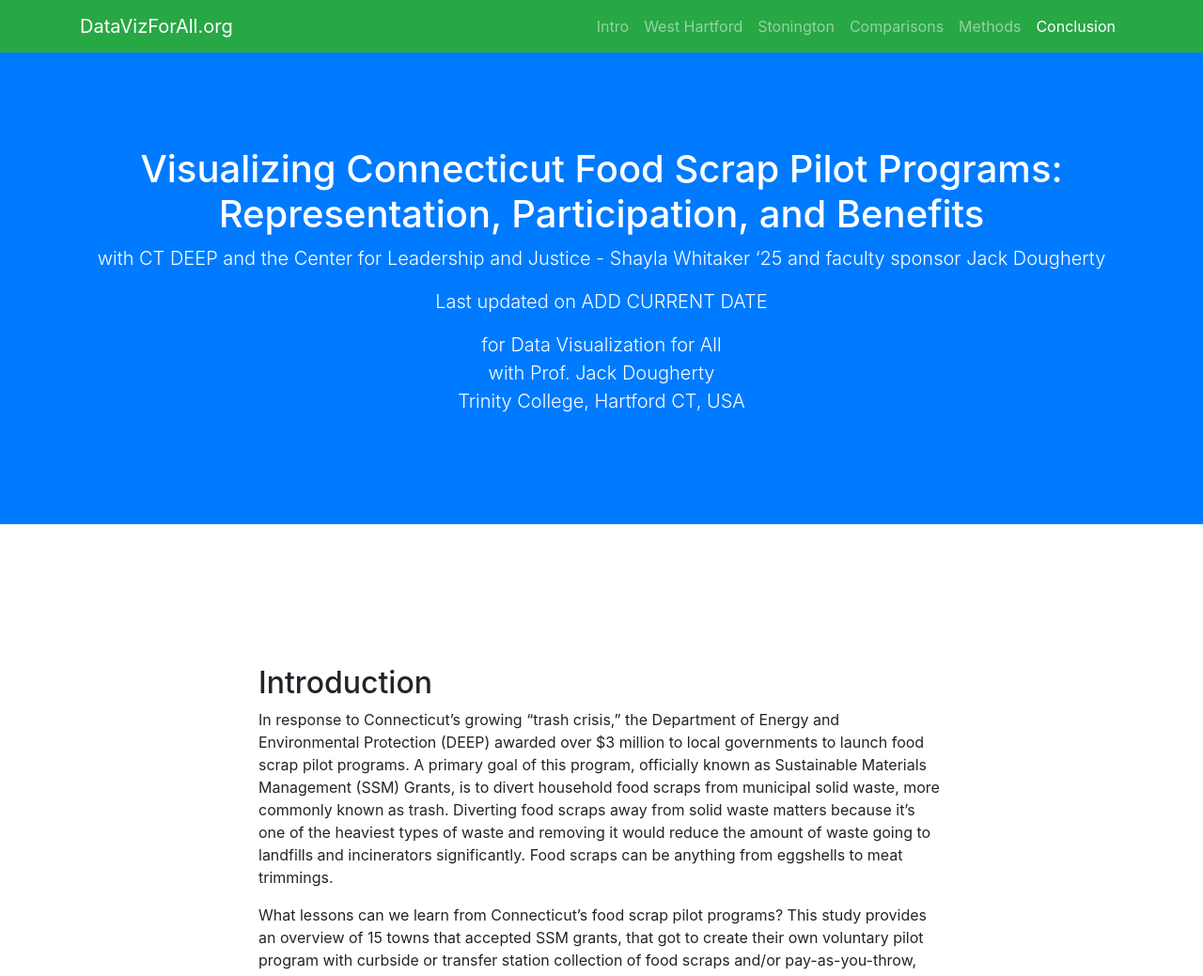
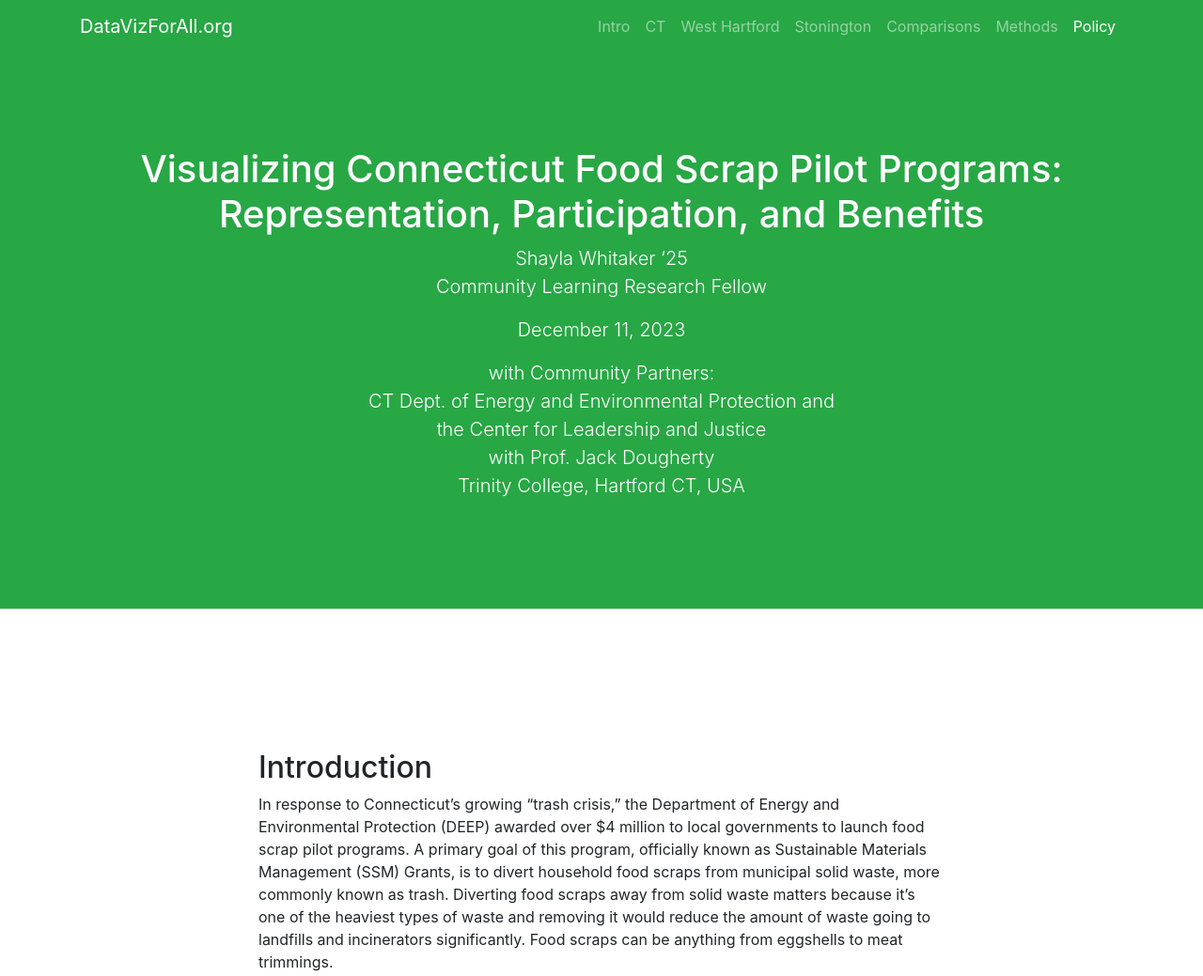
Before and after one commit to DataVizForAll/whitaker, a plain HTML site: page index.html in a window 1280 px wide. Shown: the top 1039 px of the page at 94% size. Drawn offline with nearby package versions, Linux system fonts and the light colour scheme.

Commit message:
Add files via upload

```diff
--- a/index.html
+++ b/index.html
@@ -37,6 +37,9 @@
             <a class="nav-link js-scroll-trigger" href="#section1">Intro</a>
           </li>
           <li class="nav-item">
+            <a class="nav-link js-scroll-trigger" href="#section1b">CT</a>
+          </li>
+          <li class="nav-item">
             <a class="nav-link js-scroll-trigger" href="#section2">West Hartford</a>
           </li>
           <li class="nav-item">
@@ -49,7 +52,7 @@
             <a class="nav-link js-scroll-trigger" href="#section5">Methods</a>
           </li>
           <li class="nav-item">
-            <a class="nav-link js-scroll-trigger" href="#section6">Conclusion</a>
+            <a class="nav-link js-scroll-trigger" href="#section6">Policy</a>
           </li>
 
         </ul>
@@ -58,12 +61,12 @@
   </nav>
   <!-- Navigation container ends here -->
 
-  <header class="bg-primary text-white">
+  <header class="bg-success text-white">
     <div class="container text-center">
       <h1>Visualizing Connecticut Food Scrap Pilot Programs: Representation, Participation, and Benefits</h1>
-      <p class="lead">with CT DEEP and the Center for Leadership and Justice - Shayla Whitaker ‘25 and faculty sponsor Jack Dougherty</p>
-      <p class="lead">Last updated on ADD CURRENT DATE</p>
-      <p class="lead">for Data Visualization for All</br>with Prof. Jack Dougherty</br>Trinity College, Hartford CT, USA</p>
+      <p class="lead">Shayla Whitaker ‘25 <br> Community Learning Research Fellow</p>
+      <p class="lead"> December 11, 2023</p>
+      <p class="lead">with Community Partners:<br>CT Dept. of Energy and Environmental Protection and <br> the Center for Leadership and Justice</br>with Prof. Jack Dougherty</br>Trinity College, Hartford CT, USA</p>
     </div>
   </header>
 
@@ -74,7 +77,7 @@
         <div class="col-lg-8 mx-auto">
           <h2>Introduction</h2>
 
-          <p>In response to Connecticut’s growing “trash crisis,” the Department of Energy and Environmental Protection (DEEP) awarded over $3 million to local governments to launch food scrap pilot programs. A primary goal of this program, officially known as Sustainable Materials Management (SSM) Grants, is to divert household food scraps from municipal solid waste, more commonly known as trash. Diverting food scraps away from solid waste matters because it’s one of the heaviest types of waste and removing it would reduce the amount of waste going to landfills and incinerators significantly. Food scraps can be anything from eggshells to meat trimmings.</p>
+          <p>In response to Connecticut’s growing “trash crisis,” the Department of Energy and Environmental Protection (DEEP) awarded over $4 million to local governments to launch food scrap pilot programs. A primary goal of this program, officially known as Sustainable Materials Management (SSM) Grants, is to divert household food scraps from municipal solid waste, more commonly known as trash. Diverting food scraps away from solid waste matters because it’s one of the heaviest types of waste and removing it would reduce the amount of waste going to landfills and incinerators significantly. Food scraps can be anything from eggshells to meat trimmings.</p>
           <p>What lessons can we learn from Connecticut’s food scrap pilot programs? This study provides an overview of 15 towns that accepted SSM grants, that got to create their own voluntary pilot program with curbside or transfer station collection of food scraps and/or pay-as-you-throw, with more in-depth analysis of West Hartford, that opted for a small food scraps collection program, and Stonington, that opted for a town wide food scraps collection program, using publicly-accessible data and visualization tools to tell a broader story. More specifically, the study poses three research questions: </p>
             <ol>
               <li><strong>Representation:</strong> How representative are demographics (racial, socioeconomic) of the pilot program participants when compared to the greater town or city where it is located? </li>
@@ -113,7 +116,7 @@
         <p>Towns awarded grants were able to create voluntary programs by their own design. These programs could consist of food scraps collections via a new hauling route or co-collected with regular trash. Towns also had the option of implementing unit-based pricing (UBP), also referred to as pay-as-you-throw (PAYT), in which people pay a small fee for every unit of solid waste they throw away, typically by the bag. Towns were able to choose which diversion method they wanted to focus on. This study looks more specifically at food scraps pilot programs, not UBP programs.</p>
         <p>All of these towns were approved for grants; however, their programs are in varying states. Many towns have decided to move forward and have begun pilot programs, some towns are still in the planning stages, and others decided not to accept the grant. A total of 15 towns decided to move forward with the Sustainable Materials Management Grants. Green towns have opted for curbside pickup programs, yellow towns have transfer station drop-offs, blue towns are still in development, orange towns have decided to conclude their pilot programs, and red towns decided not to move forward with the grant.</p>
 
-          <iframe title="Towns Receiving Reimbursement Grants" aria-label="Map" id="datawrapper-chart-cT97y" src="https://datawrapper.dwcdn.net/cT97y/8/" scrolling="no" frameborder="0" style="width: 0; min-width: 100% !important; border: none;" height="583" data-external="1"></iframe><script type="text/javascript">!function(){"use strict";window.addEventListener("message",(function(a){if(void 0!==a.data["datawrapper-height"]){var e=document.querySelectorAll("iframe");for(var t in a.data["datawrapper-height"])for(var r=0;r<e.length;r++)if(e[r].contentWindow===a.source){var i=a.data["datawrapper-height"][t]+"px";e[r].style.height=i}}}))}();
+          <iframe id="section1b" title="Towns Receiving Reimbursement Grants" aria-label="Map" id="datawrapper-chart-cT97y" src="https://datawrapper.dwcdn.net/cT97y/8/" scrolling="no" frameborder="0" style="width: 0; min-width: 100% !important; border: none;" height="583" data-external="1"></iframe><script type="text/javascript">!function(){"use strict";window.addEventListener("message",(function(a){if(void 0!==a.data["datawrapper-height"]){var e=document.querySelectorAll("iframe");for(var t in a.data["datawrapper-height"])for(var r=0;r<e.length;r++)if(e[r].contentWindow===a.source){var i=a.data["datawrapper-height"][t]+"px";e[r].style.height=i}}}))}();
           </script>
 
           <p><small>Figure 3. Map of CT towns approved for reimbursement grants. </small></p>
@@ -132,7 +135,7 @@
           <h2>West Hartford Case Study</h2>
           <p>West Hartford was one of the towns that accepted a Sustainable Materials Management grant. They received $109,000 to design a organics-specific curbside collection program to be hauled by Blue Earth serving 700 homes within a small subsection of West Hartford. </p>
           <center><img src="bucket.png" style="width: 40%; margin: 30px 0"></center>
-          <P><small>Figure 4. Example of composting bucket used in West Hartford pilot area being collected by Blue Earth. [Source: <a href="https://www.youtube.com/watch?v=vH17O9SQjo8">Luciana Granstrand</a>]</small></p>
+          <P><small>Figure 4. Example of composting bucket used in West Hartford pilot area being collected by Blue Earth. [Source: <a href="https://www.youtube.com/watch?v=vH17O9SQjo8">Youtube Video by Luciana Granstrand</a>]</small></p>
 
           <p>The pilot area selected is a part of Census Tract 4970. The pilot program began May 1, 2023 and it intends to run for 9 months. </p>
           <iframe title="Food Compost Pilot Area and Census Tract, West Hartford (Copy)" aria-label="Locator maps" id="datawrapper-chart-6fH4I" src="https://datawrapper.dwcdn.net/6fH4I/5/" scrolling="no" frameborder="0" style="width: 0; min-width: 100% !important; border: none;" height="697" data-external="1"></iframe><script type="text/javascript">!function(){"use strict";window.addEventListener("message",(function(a){if(void 0!==a.data["datawrapper-height"]){var e=document.querySelectorAll("iframe");for(var t in a.data["datawrapper-height"])for(var r=0;r<e.length;r++)if(e[r].contentWindow===a.source){var i=a.data["datawrapper-height"][t]+"px";e[r].style.height=i}}}))}();
@@ -249,10 +252,10 @@
             <div class="container">
               <div class="row">
                 <div class="col-lg-8 mx-auto">
-                  <h2>Data Limitations and Policy Recommendations</h2>
+                  <h2>Policy Recommendations About Data Limitations</h2>
           <ol>
             <li>In data collection I learned that the types of data West Hartford and Stonington collected were not uniform, and that is presumably true for the other pilot programs. Furthermore, each municipality had the chance to design their own program, which created more incongruity across data collection. Without uniform data it is not easy to compare the effectiveness of the food scraps collection programs. If CT DEEP funds future pilot programs, it should provide towns with a template about the data they are required to collect and report, such as: tons of food scraps, tons of solid waste tons, the number of households that put out food scraps each week, and tipping fees for both food scraps and solid waste.</li>
-            <li> second</li>
+            <li> I contacted staff at five towns that operated curbside food scrap pilot programs, but only two of them shared public data (West Hartford and Stonington). Data was not provided by Middletown, Meriden, and West Haven. Middletown staff reported that they were unable to share data because they were preoccupied implementing a permanent version of their pilot program. Meriden and West Haven did not share data because they said CT DEEP was not amenable to them sharing town data at the time of request. When I directly asked CT DEEP for the data, their staff declined on the grounds that another party had previously submitted a Freedom of Information Act (FOIA) request for the food scraps data, and until that request was resolved, they could “not skip over it” and share the data with me. Using FOIA as a reason to not share data is a very frustrating conundrum, because the original intent of FOIA is for the government to provide public data upon request (“Citizens”). Being unwilling to share public data  defeats the purpose of government-funded pilot programs because if the results are not publicly shared by design, then the public cannot learn from the experiment.</li>
           </ol>
 
 
@@ -274,6 +277,8 @@
           <p>Barrett, Julia R. “Compost: Your Trash, Nature’s Treasure!” American Chemical Society, Nov. 2017, <a href='https://www.acs.org/education/resources/highschool/chemmatters/past-issues/2017-2018/october2017/composting-your-trash-natures-treasure.html'>www.acs.org/education/resources/highschool/chemmatters/past-issues/2017-2018/october2017/composting-your-trash-natures-treasure.html</a>.</p>
 
           <p>“Composting at Home | US EPA.” United States Environmental Protection Agency, US EPA, 14 June 2023, <a href='https://www.epa.gov/recycle/composting-home'>www.epa.gov/recycle/composting-home</a>.</p>
+
+          <p>“Citizens Guide.” CT.Gov, <a href='https://portal.ct.gov/FOI/Quick-Links/Citizens-Guide'>portal.ct.gov/FOI/Quick-Links/Citizens-Guide</a>.</p>
 
           <p>“Connecticut Environmental Justice Mapping Tool.” ArcGIS Web Application, University of Connecticut, <a href='https://connecticut.maps.arcgis.com/apps/webappviewer/index.html?id=5adac07c27db40bbabc193af58634e5a'>connecticut.maps.arcgis.com/apps/webappviewer/index.html?id=5adac07c27db40bbabc193af58634e5a.</a> Accessed 25 Nov. 2023.</p>
 
```
